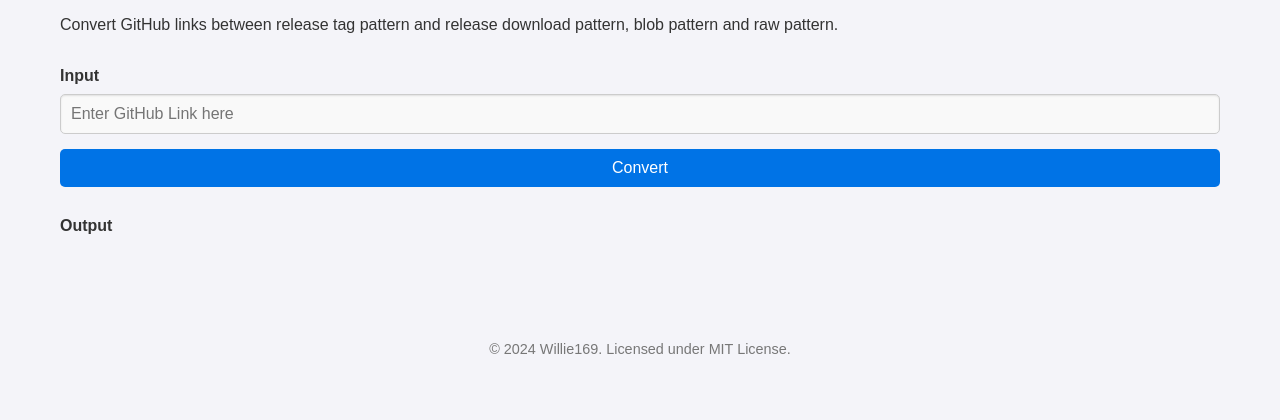
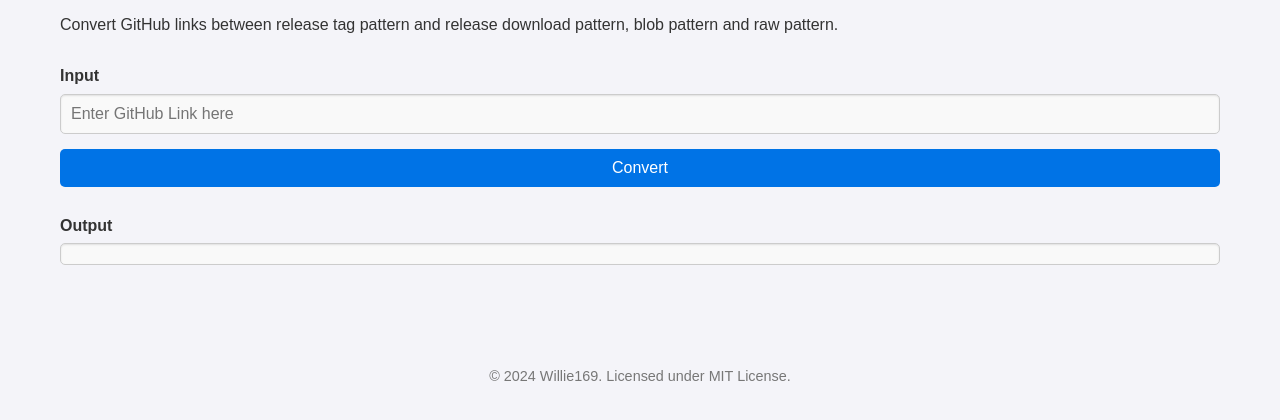
Before and after one commit to Willie169/github-link-converter-downloader, a plain HTML site: page index.html in a window 1280 px wide. Shown: the part 166-586 px from the top of the page. Drawn offline with Linux system fonts and the light colour scheme.

Commit message:
Update styles.css

```diff
--- a/styles.css
+++ b/styles.css
@@ -80,7 +80,7 @@ button:hover {
 }
 
 input,
-output-div {
+.output-div {
   display: block;
   width: 100%;
   padding: 10px;
```
